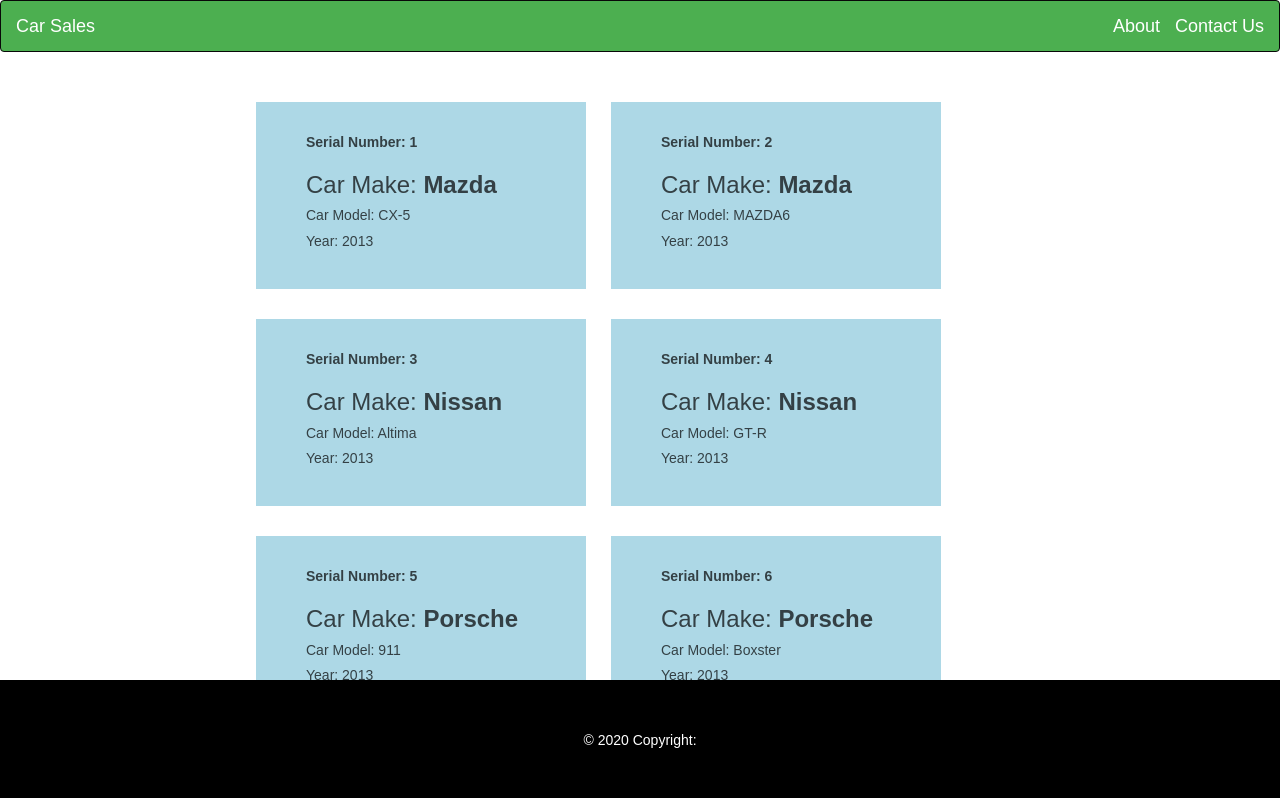
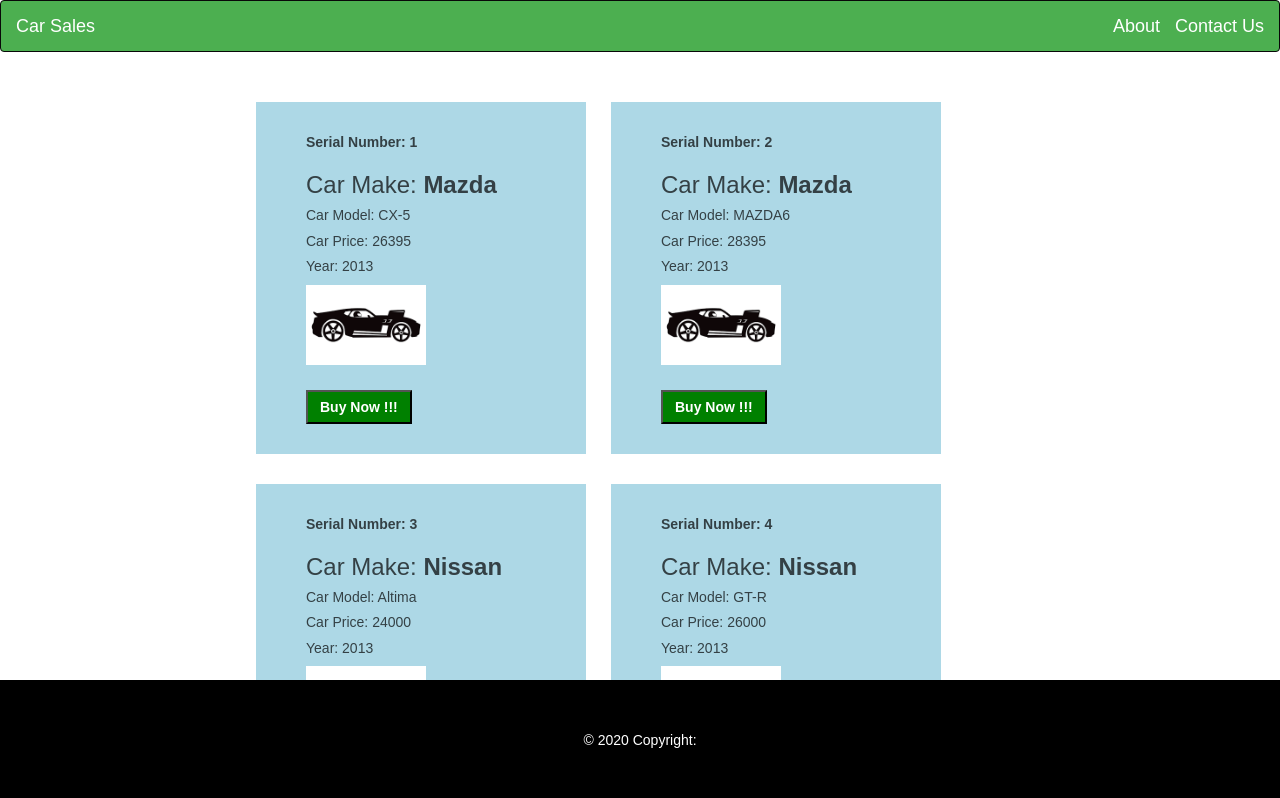
Before and after one commit to vy3191/e-commerce, a React (Create React App) app: page /cars in a window 1280 px wide. Shown: the top 798 px of the page. Built offline with nearby package versions, Linux system fonts and the light colour scheme.

Commit message:
Added car image and modified car component

```diff
--- a/src/components/App.js
+++ b/src/components/App.js
@@ -1,4 +1,5 @@
 import React, { Component } from 'react';
+import { Link } from 'react-router-dom';
 import '../styles/App.css';
 
 class App extends Component {
@@ -8,6 +9,11 @@
         <div className="jumbotron">
           <h1>USED CAR SALES</h1>
           <h2>Find a Great Price on the Vehicle You Want.</h2>
+          <h3>
+          <Link to="/cars">
+            Shop Now
+          </Link>
+        </h3>
         </div>
       </div>
     );
--- a/src/components/Car.js
+++ b/src/components/Car.js
@@ -1,9 +1,12 @@
 import React, { Component } from 'react';
+import { Link } from 'react-router-dom';
+import image from '../styles/images/car-image.png';
 
 class Car extends Component {
 
   render() {
-    const { car } = this.props;
+    const { car, linkUrl } = this.props;
+    console.log('propssss>>>>', this.props)
     return (
       <div className="card">
         {/* <img src="img_avatar.png" alt="Avatar" style="width:100%" /> */}
@@ -11,7 +14,14 @@
           <p>Serial Number: {car.id}</p>
           <h3>Car Make: <b>{car.make}</b></h3>
           <h5>Car Model: {car.model}</h5>
+          <h5>Car Price: {car.price}</h5>
           <h5>Year: {car.year}</h5>
+          <img src={image} alt="car" width="120" height="80" />
+          <div className="car-card">
+            <Link to={linkUrl}>
+              <button>Buy Now !!!</button>
+            </Link>
+          </div>
         </div>
       </div>
     );
--- a/src/components/Cars.js
+++ b/src/components/Cars.js
@@ -15,10 +15,11 @@
      this.setState({
       carsList: cars
      })
+     localStorage.setItem("cars", cars)
   }
   render() {
     const { url } = this.props.match;
-    console.log('cars list>>>>>>', this.state.cars)
+    console.log('cars list>>>>>>', this.state.carsList)
     console.log('url>>>>', url)
     return (
       <div className="cards-container">
@@ -26,9 +27,7 @@
           this.state.carsList.map( (car) => {
             return (
               <div key={car.id}>
-                <Link to={ `${url}/${car.id}` }>
-                  <Car car={car}  />
-                </Link>
+                <Car car={car} linkUrl={ `${url}/${car.id}`} />
               </div>
 
             )
--- a/src/components/ShowCar.js
+++ b/src/components/ShowCar.js
@@ -2,6 +2,8 @@
 
 class ShowCar extends Component {
   render() {
+    const { id } = this.props.match.params;
+    console.log('id>>>>>', id)
     return (
       <div>
         <h1>showing car now</h1>
--- a/src/data/index.js
+++ b/src/data/index.js
@@ -1,3 +1,5 @@
+
+
 export const cars = [
 {
   year:2013,
--- a/src/styles/App.css
+++ b/src/styles/App.css
@@ -65,3 +65,26 @@
 div.cards-container + .card {
    margin-right: 15px;
 }
+
+.jumbotron a {
+  background: green;
+  display: inline-block;
+  padding: 12px 16px;
+  margin-top: 30px;
+  color: white;
+}
+
+.jumbotron a:hover {
+  text-decoration: none;
+}
+
+.car-card {
+  margin-top: 25px;
+  text-align: left;
+}
+
+.car-card a button {
+   padding: 5px 12px;
+   background: green;
+   color: white;
+}
```
Also changed, not shown: src/styles/images/car-image.png (added), src/styles/nissan.jpg (added).
